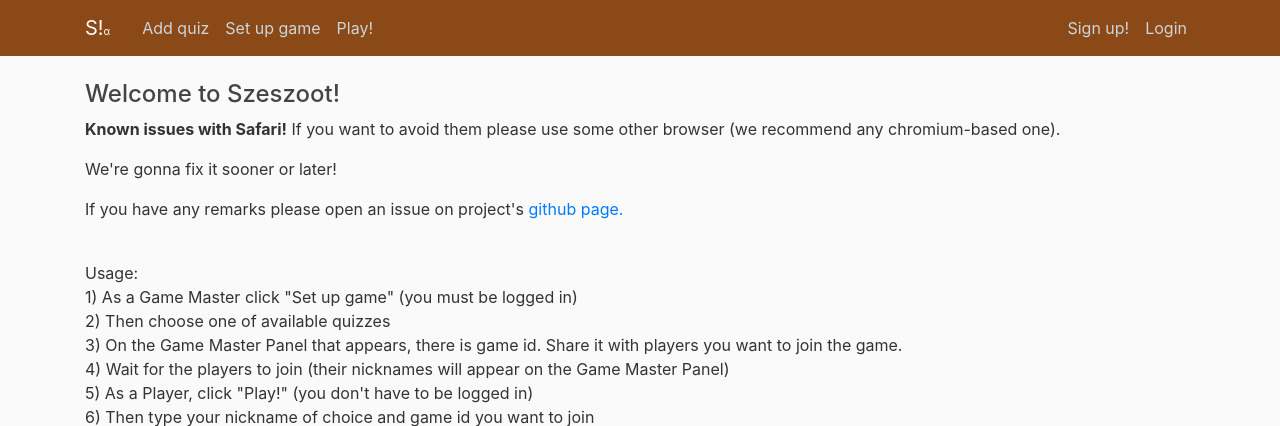
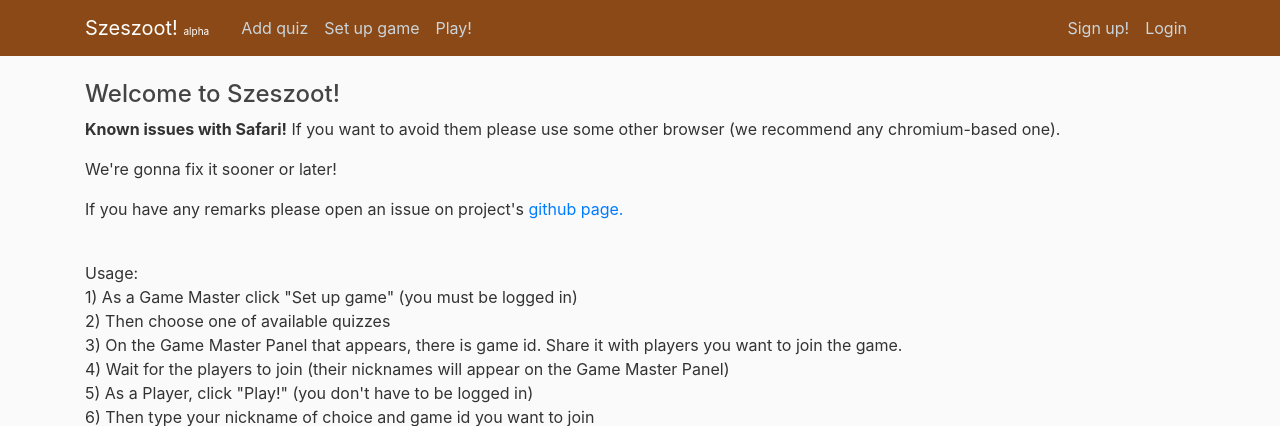
Before and after one commit to AndrzejSzeszko/Szeszoot, a Django app: page / in a window 1280 px wide. Shown: the top 426 px of the page. Run offline with Django 3.2, Linux system fonts and the light colour scheme; parts of the project's set-up code (start-up, migrations or seed data) failed here and were passed over; some libraries are stand-ins or nearby versions.

Commit message:
minor refac

```diff
--- a/src/app_szeszoot/templates/app_szeszoot/base.html
+++ b/src/app_szeszoot/templates/app_szeszoot/base.html
@@ -24,7 +24,7 @@
     <header class="site-header">
         <nav class="navbar navbar-expand-md navbar-dark bg-steel fixed-top">
             <div class="container">
-                <a class="navbar-brand mr-4" href="{% url 'home' %}">S!<span id="alpha">&alpha;</span></a>
+                <a class="navbar-brand mr-4" href="{% url 'home' %}">Szeszoot! <span id="alpha">alpha</span></a>
                 <button class="navbar-toggler" type="button" data-toggle="collapse" data-target="#navbarToggle" aria-controls="navbarToggle" aria-expanded="false" aria-label="Toggle navigation">
                     <span class="navbar-toggler-icon"></span>
                 </button>
--- a/src/app_szeszoot/templates/app_szeszoot/home.html
+++ b/src/app_szeszoot/templates/app_szeszoot/home.html
@@ -1,5 +1,5 @@
 {% extends 'app_szeszoot/base.html' %}
-{% load static %}
+{#{% load static %}#}
 
 {% block content %}
     <h4>Welcome to Szeszoot!</h4>
```
